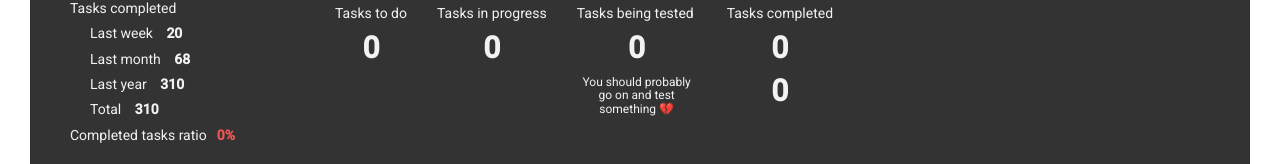
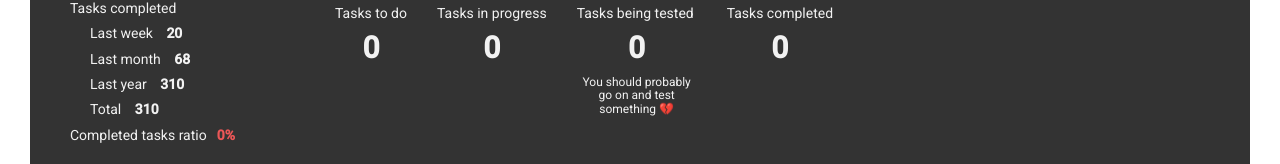
Before and after one commit to OneBootcamp-1-0/itsdone-1, a React app: page /grid in a window 1280 px wide. Shown: the part 498-662 px from the top of the page. Built offline with nearby package versions, Linux system fonts and the light colour scheme; no server answers.

Commit message:
removed extra span

```diff
--- a/src/components/Statistics/Statistics.jsx
+++ b/src/components/Statistics/Statistics.jsx
@@ -110,7 +110,6 @@ const Statistics = props => {
               </li>
               <li>Tasks completed
                 <span>{statusesToQuantity['done']}</span>
-                <span>0</span>
                 <p>{getCompletedTaskPhrase()}</p>
               </li>
             </ul>
```
